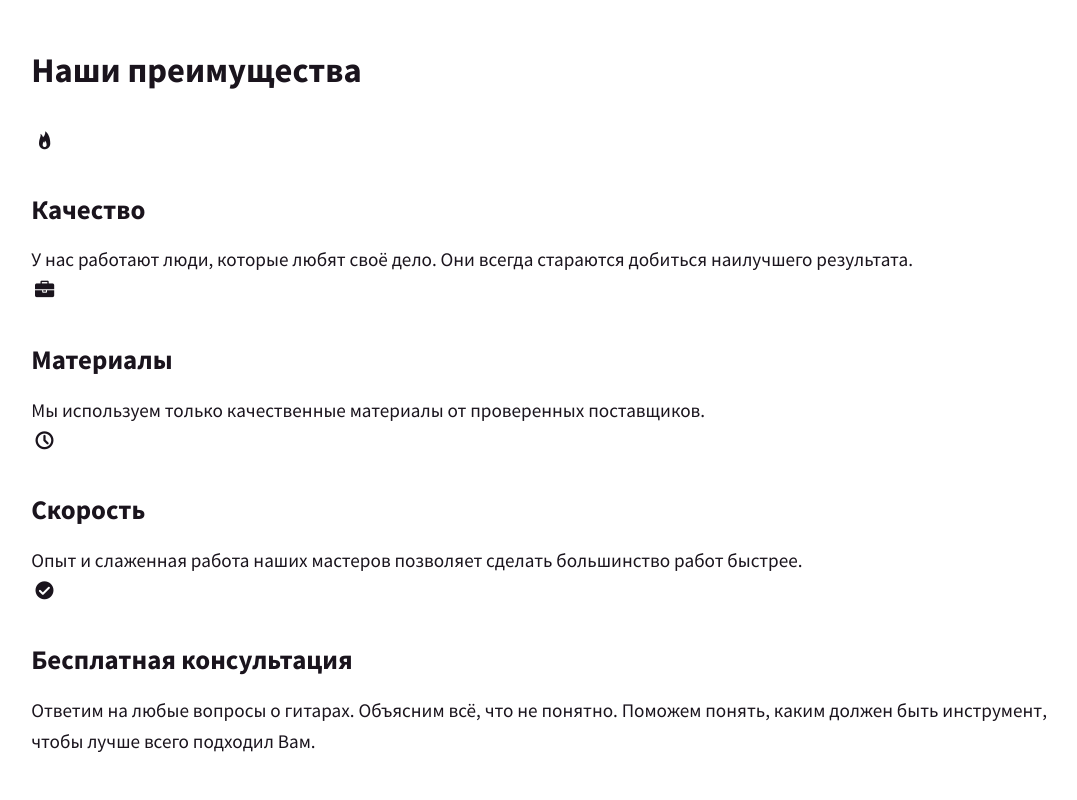
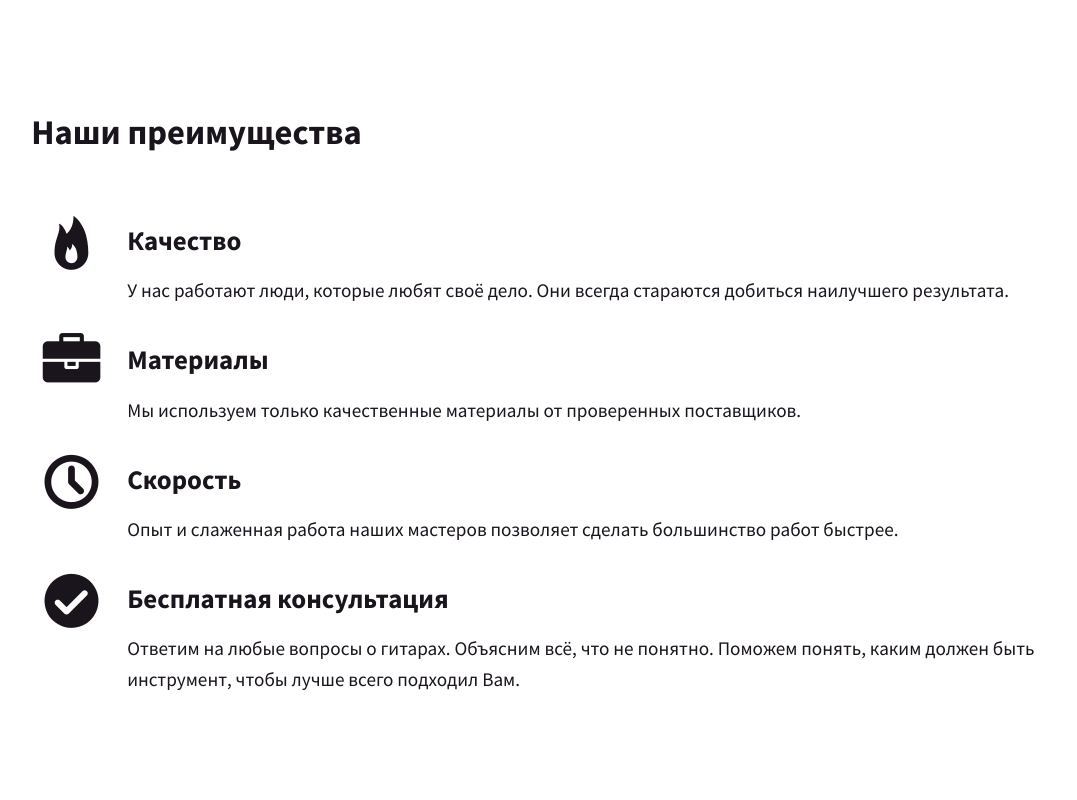
Before and after one commit to alexandersolovyov/WebSiteDemo--GuitarMakers, a website: page dist/index.html in a window 1280 px wide. Shown: the part 2520-3320 px from the top of the page, without its empty margins (84-1161 px from the left). Drawn offline with nearby package versions, Linux system fonts and the light colour scheme; files that its build step writes are made by us from their sources.

Commit message:
Make styles for "Our odds" section

```diff
--- a/scss/common.scss
+++ b/scss/common.scss
@@ -32,3 +32,4 @@
 @import "modules/page-header";
 @import "modules/hero-image";
 @import "modules/demo";
+@import "modules/feature";
--- /dev/null
+++ b/scss/modules/_feature.scss
@@ -0,0 +1,22 @@
+/*
+ * "Преимущество" для списка преимуществ.
+ */
+.feature {
+  position: relative;
+}
+.feature+feature {
+  margin-top: 2em;
+}
+.feature__icon {
+  position: absolute;
+  left: 0;
+  top: 0.18em;
+  font-size: 3em;
+}
+.feature__text {
+  margin-left: 5em;
+}
+.feature__text {
+  margin-top: 0;
+  margin-bottom: 0;
+}
```
